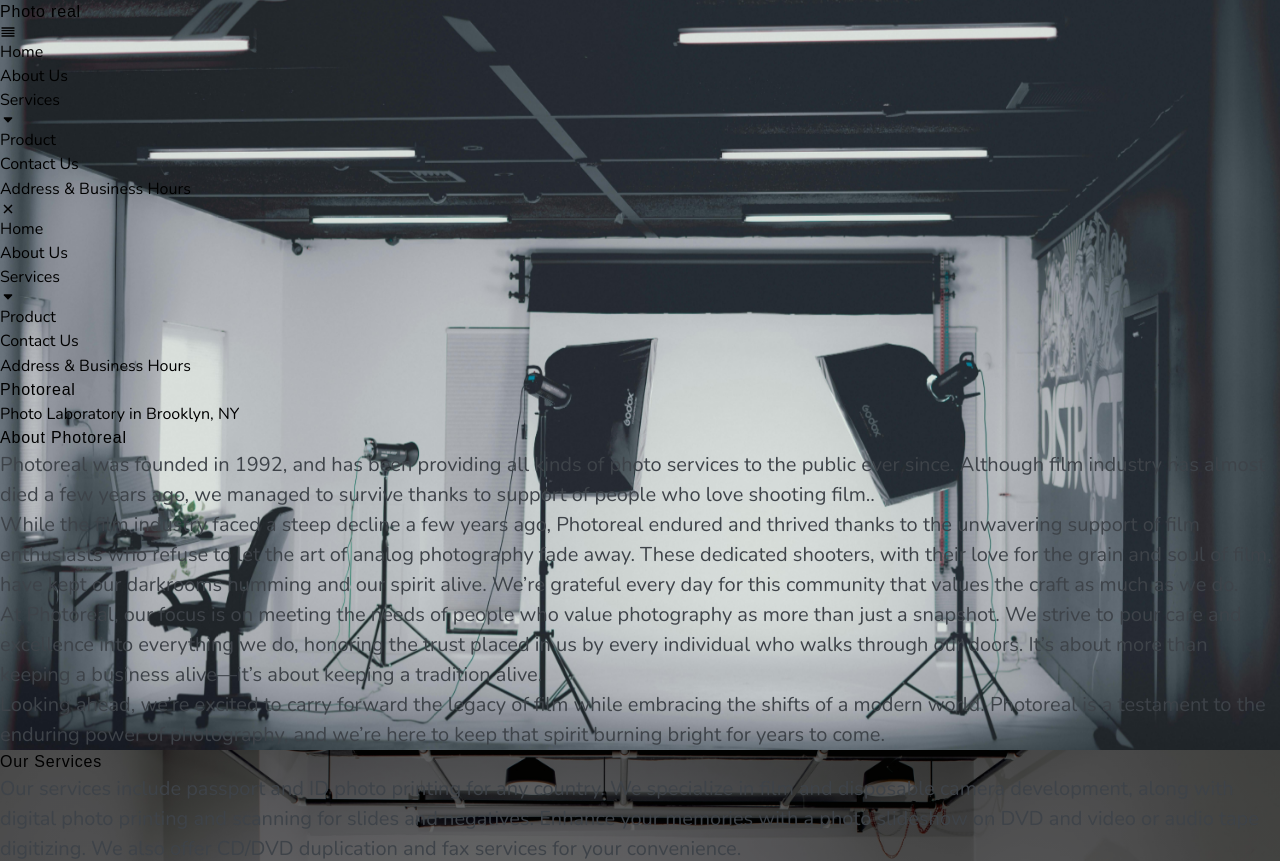
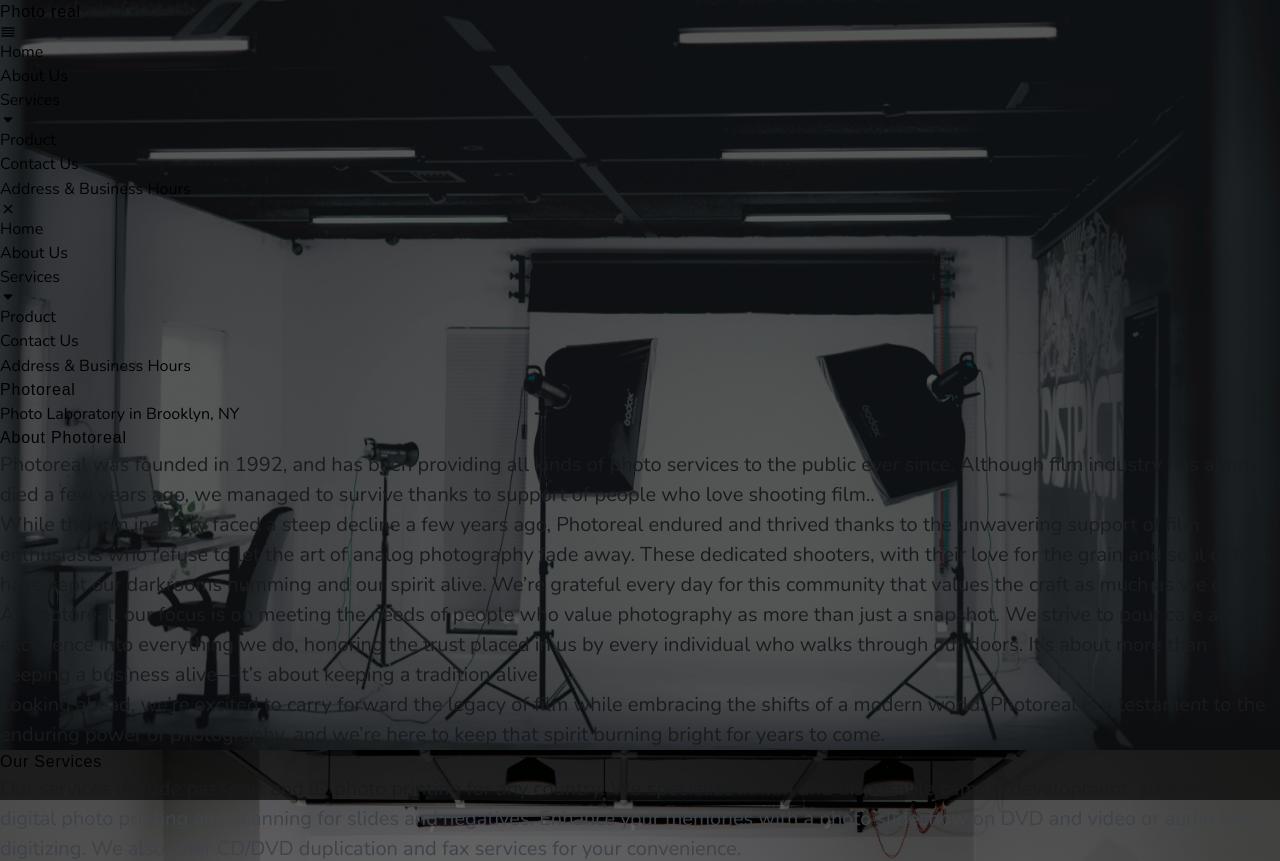
Before and after one commit to abdullahmug2332/Photo-Real, a React (Vite) app: page / in a window 1280 px wide. Shown: the top 861 px of the page. Built offline with nearby package versions, Linux system fonts and the light colour scheme; a web font is replaced by a local one.

Commit message:
ADD NAVBAR EFFECT

```diff
--- a/src/App.css
+++ b/src/App.css
@@ -54,3 +54,11 @@ td{
     background-position: center;
   }
 }
+.bs{
+  width: 100vw;
+  height: 100vh;
+  background: #0000009c;
+  position: absolute;
+  top: 0;
+  left: 0;
+}
--- a/src/Components/Navbar.jsx
+++ b/src/Components/Navbar.jsx
@@ -36,7 +36,8 @@ const Navbar = () => {
   };
 
   return (
-    <nav className='fixed z-[999] top-0 left-0 w-full h-[70px] md:h-auto bg-black text-white flex items-center'>
+    <nav className='fixed z-[999] top-0 left-0 w-full h-[70px] md:h-auto bg-black text-white flex items-center z-2'>
+      <div onClick={()=> setToggle(false)} className={`bs z-4 ${toggle == true ? 'block opacity-100' : 'hidden opacity-0'} `}></div>
       <div className='2xl:w-[70%] w-[80%] md:w-[90%] mx-auto flex items-center'>
 
         {/* Logo */}
@@ -109,7 +110,7 @@ const Navbar = () => {
         </ul>
 
         {/* Mobile Menu */}
-        <div className={`md:hidden ${toggle ? 'translate-x-0' : 'translate-x-full'} transition-transform duration-500 bg-[#222] h-[100vh] w-[250px] absolute top-0 right-0 z-50`}>
+        <div className={`md:hidden ${toggle ? 'translate-x-0 opacity-[100%] ' : 'translate-x-full opacity-50' }  transition-all duration-700 bg-[#222] h-[100vh] w-[250px] absolute top-0 right-0 z-50`}>
           <div className='p-1 flex justify-end'>
             <IoCloseSharp
               className='p-[10px] text-[60px] cursor-pointer'
```
